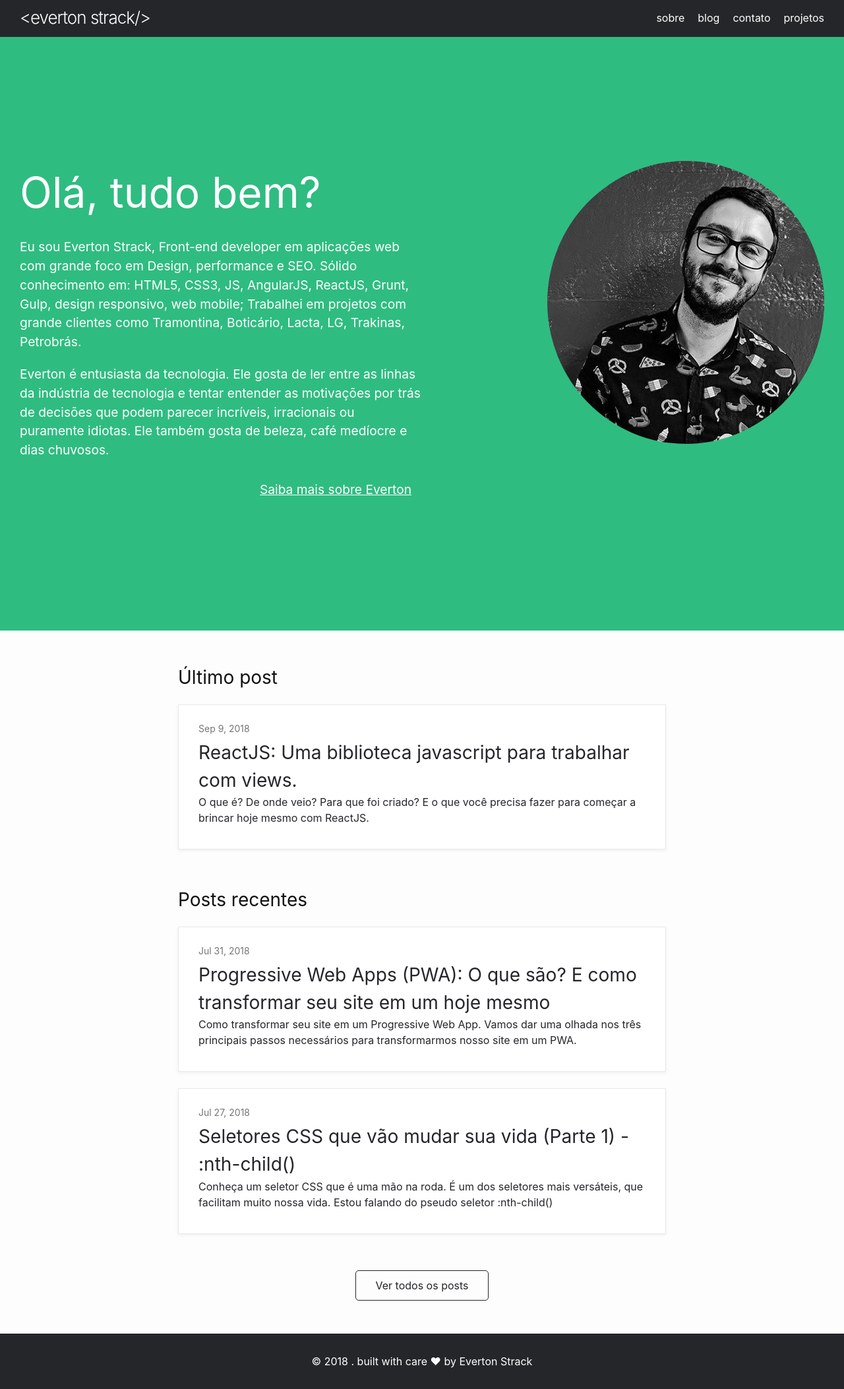
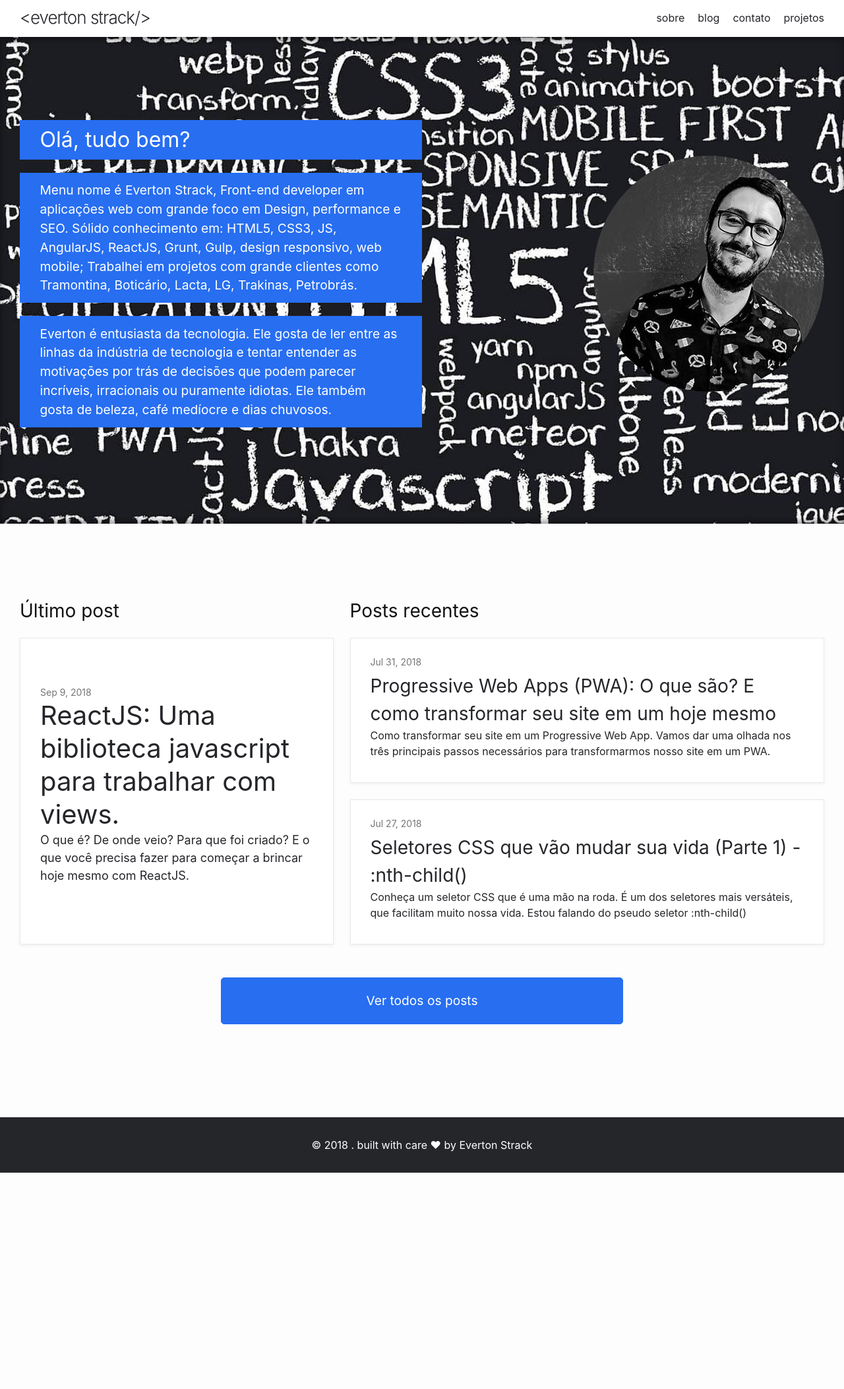
Before and after one commit to evertonstrack/blog.evertonstrack.com.br, a Jekyll site: the page built from index.md, in a window 1280 px wide. Shown: the whole page at 66% size. Built offline with Jekyll 4.4.1, drawn with Linux system fonts in a browser that asks for light colours; after the commit the page ends 1778 px from its top, so only the background shows below that.

Commit message:
feat(Home): New home section (#34)
* chore(gulp): Fix rebuild unnecessary

* style(Home): Add home class to body

* feat(Home): New home section propose

* chore(Gulp): Remove console.log

* New home banner

* New blocked post in home

```diff
--- a/_layouts/home.html
+++ b/_layouts/home.html
@@ -7,7 +7,7 @@ layout: default
   <div class="wrap">
     <div class="greetings__text">
       <h2>Olá, tudo bem? </h2>
-      <p>Eu sou Everton Strack, Front-end developer em aplicações web com grande foco em Design, performance e SEO. Sólido conhecimento em: HTML5, CSS3, JS, AngularJS, ReactJS, Grunt, Gulp, design responsivo, web mobile;  Trabalhei em projetos com grande clientes como Tramontina, Boticário, Lacta, LG, Trakinas, Petrobrás.</p>
+      <p>Menu nome é Everton Strack, Front-end developer em aplicações web com grande foco em Design, performance e SEO. Sólido conhecimento em: HTML5, CSS3, JS, AngularJS, ReactJS, Grunt, Gulp, design responsivo, web mobile;  Trabalhei em projetos com grande clientes como Tramontina, Boticário, Lacta, LG, Trakinas, Petrobrás.</p>
 
       <p>Everton é entusiasta da tecnologia. Ele gosta de ler entre as linhas da indústria de tecnologia e tentar entender as
       motivações por trás de decisões que podem parecer incríveis, irracionais ou puramente idiotas. Ele também gosta de beleza,
@@ -16,7 +16,7 @@ layout: default
     </div>
     <figure class="greetings__image" role="img">
       <a href="/sobre" title="Saiba mais sobre Everton Strack">
-        <img src="/assets/images/evertonstrack-home.jpg" class="round" alt="Foto de Everton Strack" />
+        <img src="/assets/images/evertonstrack-small.jpg" class="round" alt="Foto de Everton Strack" />
       </a>
       <figcaption class="hide">
         <strong>Everton Strack</strong>
@@ -29,13 +29,15 @@ layout: default
 <!-- posts -->
 <section class="section section-full home-posts">
   <div class="wrap">
-    {%- if page.title -%}
+    <!-- {%- if page.title -%}
       <h1 class="page-heading">{{ page.title }}</h1>
-    {%- endif -%}
+    {%- endif -%} -->
 
     {{ content }}
 
     {%- if site.posts.size > 0 -%}
+    <div class="post-list-container">
+      <div class="last-post">
         <h2 class="post-list-heading">{{ page.list_title | default: "Último post" }}</h2>
         <div class="post-list">
           {%- for post in site.posts limit:1 -%}
@@ -57,7 +59,9 @@ layout: default
             </article>
           {%- endfor -%}
         </div>
+      </div>
 
+      <div class="latest-post">
         <h2 class="post-list-heading">{{ page.list_title | default: "Posts recentes" }}</h2>
         <div class="post-list">
           {%- for post in site.posts offset:1 limit:2 -%}
@@ -77,13 +81,16 @@ layout: default
           </article>
           {%- endfor -%}
         </div>
-
-      <p class="rss-subscribe" style="display: none;">subscribe <a href="{{ "/feed.xml" | relative_url }}">via RSS</a></p>
+      </div>
+    </div>
     {%- endif -%}
 
-    <div>
+    <div calss="action-button">
       <a class="button-link link-gray" href="/blog" title="Ver todos os posts">Ver todos os posts</a>
     </div>
   </div>
+
+  <p class="rss-subscribe" style="display: none;">subscribe <a href="{{ "/feed.xml" | relative_url }}">via RSS</a></p>
+
 </section>
 <!-- /posts -->
--- a/assets/styles/scss/pages/home.scss
+++ b/assets/styles/scss/pages/home.scss
@@ -1,31 +1,63 @@
 @import "../variables";
+
+.home-page{
+  .site-header{
+    background-color: #FFF;
+    box-shadow: 0 4px 10px rgba(0,0,0,.4);
+    z-index: 2;
+
+    .site-title{
+      color: #25262a;
+
+      .logo{
+        &:visited {
+          color: #25262a;
+        }
+      }
+    }
+    .site-nav  {
+      .page-link{
+        color: #25262a;
+      }
+    }
+  }
+}
 
 /* home gretings */
 .greetings{
   display: flex;
-  background-color: #2fbc81;
+  background: fixed url('./assets/images/tecnologias-frontend-1600w.jpg') repeat 50%;
+  box-shadow: inset 0 -4px 10px rgba(0,0,0,.4);
   align-items: center;
   color: #FFF;
+  min-height: 82vh;
+  padding: 50px 0;
 
   > .wrap {
     flex-direction: row;
     display: flex;
     justify-content: space-between;
+    align-items: center;
   }
 
   .greetings__text{
     width: 50%;
 
     h2{
-      font-size: 4rem;
+      font-size: 2rem;
+      padding: 1% 5%;
+      background-color: #276ef1;
     }
 
     p{
       font-size: 1.2rem;
+      padding: 2% 5%;
+      background-color: #276ef1;
     }
 
     a {
       font-size: 1.2rem;
+      display: none;
     }
   }
 
@@ -33,7 +65,7 @@
 
     transition: all 0.3s cubic-bezier(0.175, 0.885, 0.32, 1.275);
     -webkit-filter: grayscale(1);
-    max-width: 420px;
+    max-width: 350px;
 
     filter: grayscale(1);
 
@@ -57,20 +89,67 @@
     display: flex;
     justify-content: space-between;
     flex-direction: column;
-    max-width: 800px;
+    // max-width: 800px;
     width: auto;
   }
 
   .button-link{
     display: table;
-    padding: 10px 30px;
-    margin: 0 auto;
+    padding: 20px 30px;
+    margin: 20px auto 30px;
+    background-color: #276ef1;
+    border-color: #276ef1;
+    color: #FFF;
+    font-size: 1.2rem;
+    width: 100%;
+    text-align: center;
+    max-width: 50%;
+  }
+
+  .post-list-container{
+    display: flex;
+  }
+
+  .last-post{
+    width: 40%;
+    padding-right: 12.5px;
+    display: flex;
+    flex-direction: column;
+
+    .post-list{
+      flex: 1;
+
+      .post-item,
+      .post-link{
+        height: 100%;
+      }
+
+      .post-link{
+        display: flex;
+        flex-direction: column;
+        justify-content: center;
+
+        h3{
+          font-size: 2.5rem;
+          line-height: 125%;
+        }
+
+        p{
+          font-size: 18px;
+        }
+      }
+    }
+  }
+
+  .latest-post{
+    width: 60%;
+    padding-left: 12.5px;
   }
 }
 /* end/ home-posts */
 
 
-/* tablet */
+/* tablet only */
 @media screen and (min-width: 641px) and (max-width: 900px) {
 
   .greetings{
@@ -97,12 +176,33 @@
   }
 }
 
+/* tablet */
+@media screen and (max-width: 767px) {
+  .home-posts{
+
+    .post-list-container{
+      flex-direction: column;
+    }
+
+    .last-post {
+      width: 100%;
+      padding-right: 0;
+    }
+
+    .latest-post {
+      width: 100%;
+      padding-left: 0;
+    }
+  }
+}
+
 /* mobile */
 @media screen and (max-width: 640px) {
   .greetings{
     padding-bottom: 30px;
     padding-top: 30px;
     min-height: auto;
+    background: #276ef1;
 
     > .wrap{
       flex-direction: column;
@@ -112,9 +212,14 @@
       order: 2;
       width: 100%;
 
+      h2, p{
+        padding-left: 0;
+        padding-right: 0;
+      }
 
       h2{
         font-size: 2rem;
+        text-align: center;
       }
 
       p{
@@ -123,7 +228,18 @@
     }
 
     .greetings__image{
-      display: none;
+      width: 70%;
+      margin: 0 auto 10px;
+
+      img{
+        width: 100%;
+      }
+    }
+  }
+
+  .home-posts{
+    .button-link{
+      max-width: 100%;
     }
   }
 }
--- a/gulpfile.js
+++ b/gulpfile.js
@@ -93,8 +93,8 @@ gulp.task('js', function () {
  */
 gulp.task('watch', function () {
   gulp.watch('assets/styles/**/*.scss', ['styles', 'jekyll-rebuild']);
-  gulp.watch('src/js/**/*.js', ['js', 'styles']);
-  gulp.watch(['**/*.html', 'index.html', '_includes/*.html', '_layouts/*.html', '_posts/*'], ['jekyll-rebuild']);
+  // gulp.watch('src/js/**/*.js', ['js', 'styles']);
+  gulp.watch(['index.html', '_includes/*.html', '_layouts/*.html', '_posts/*'], ['jekyll-rebuild']);
 });
 
 /**
```
Also changed, not shown: index.md (+1 -0 lines), _includes/styles/home.css, assets/images/evertonstrack-home.jpg (deleted), assets/images/evertonstrack-small.jpg (added), assets/images/tecnologias-frontend-1600w.jpg (added), assets/images/tecnologias-frontend-1900w.jpg (added). Lines whose indentation alone changed are shown as unchanged.
